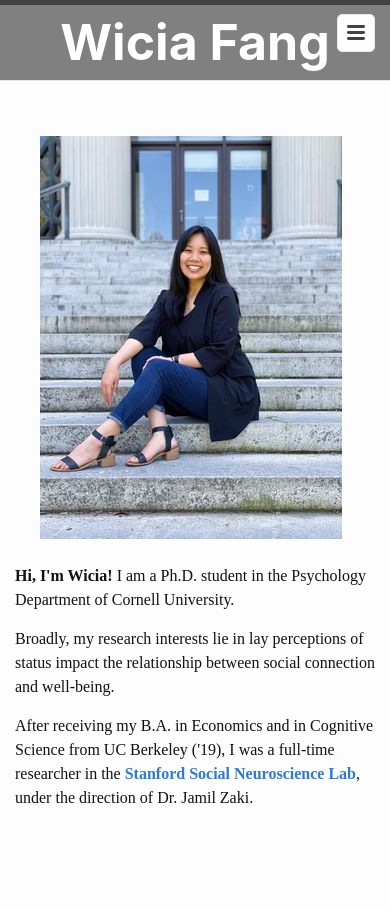
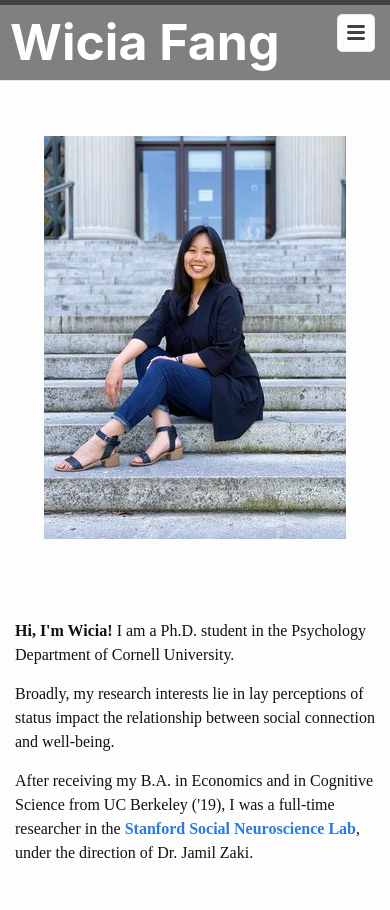
Before and after one commit to wiciaf/wiciaf.github.io, a Jekyll site: the page built from index.markdown, in a window 390 px wide. Built offline with Jekyll 4.4.1, drawn with Linux system fonts in a browser that asks for light colours.

Commit message:
re-formatted for mobile

```diff
--- a/assets/main.scss
+++ b/assets/main.scss
@@ -144,11 +144,20 @@ ul li {
     color: black;
   }
 
+  .panel {
+    text-align: left;
+    padding: 0 10px;
+  }
+
   // Home Page
 
   .home-box {
     display: contents;
     text-align: center;
+  }
+
+  .home-left {
+    float: none;
   }
 
   .home-right {
```
